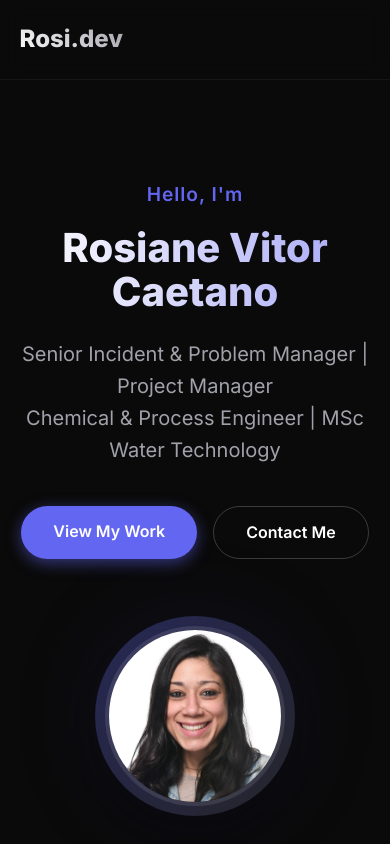
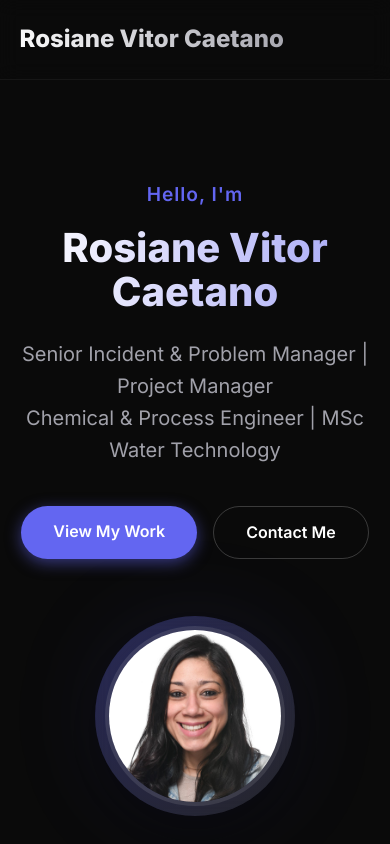
Before and after one commit to rosianevitorcaetano-gif/portfolio, a website built with Vite: page index.html in a window 390 px wide. Shown: the top 844 px of the page. Built offline with nearby package versions, Linux system fonts and the light colour scheme.

```diff
--- a/index.html
+++ b/index.html
@@ -15,7 +15,7 @@
 <body>
   <header>
     <nav>
-      <div class="logo">Rosi.dev</div>
+      <div class="logo">Rosiane Vitor Caetano</div>
       <ul class="nav-links">
         <li><a href="#about">About</a></li>
         <li><a href="#projects">Projects</a></li>
@@ -239,7 +239,8 @@
             </div>
             <div class="project-content">
               <h3>Membrane Fouling for Water and Wastewater Treatment</h3>
-              <p>Investigated fouling in hollow fiber nanomembranes and MBR (membrane bioreactor) for advanced water and wastewater treatment.</p>
+              <p>Investigated fouling in hollow fiber nanomembranes and MBR (membrane bioreactor) for advanced water and
+                wastewater treatment.</p>
               <div class="project-tags">
                 <span>R&D</span>
                 <span>Hollow Fiber</span>
--- a/package.json
+++ b/package.json
@@ -6,9 +6,12 @@
   "scripts": {
     "dev": "vite",
     "build": "vite build",
-    "preview": "vite preview"
+    "preview": "vite preview",
+    "predeploy": "npm run build",
+    "deploy": "gh-pages -d dist"
   },
   "devDependencies": {
+    "gh-pages": "^6.3.0",
     "vite": "^7.2.4"
   }
 }
--- /dev/null
+++ b/vite.config.js
@@ -0,0 +1,5 @@
+import { defineConfig } from 'vite'
+
+export default defineConfig({
+  base: '/portfolio/',
+})
```
Also changed, not shown: 1 other file.
